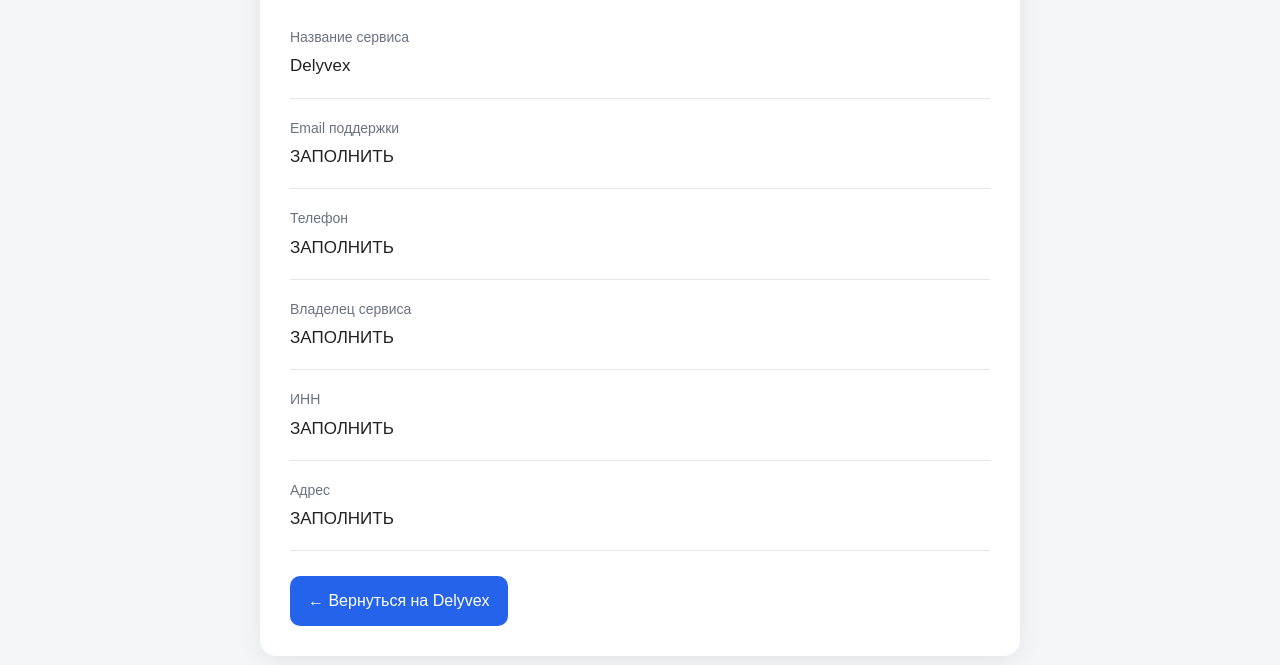
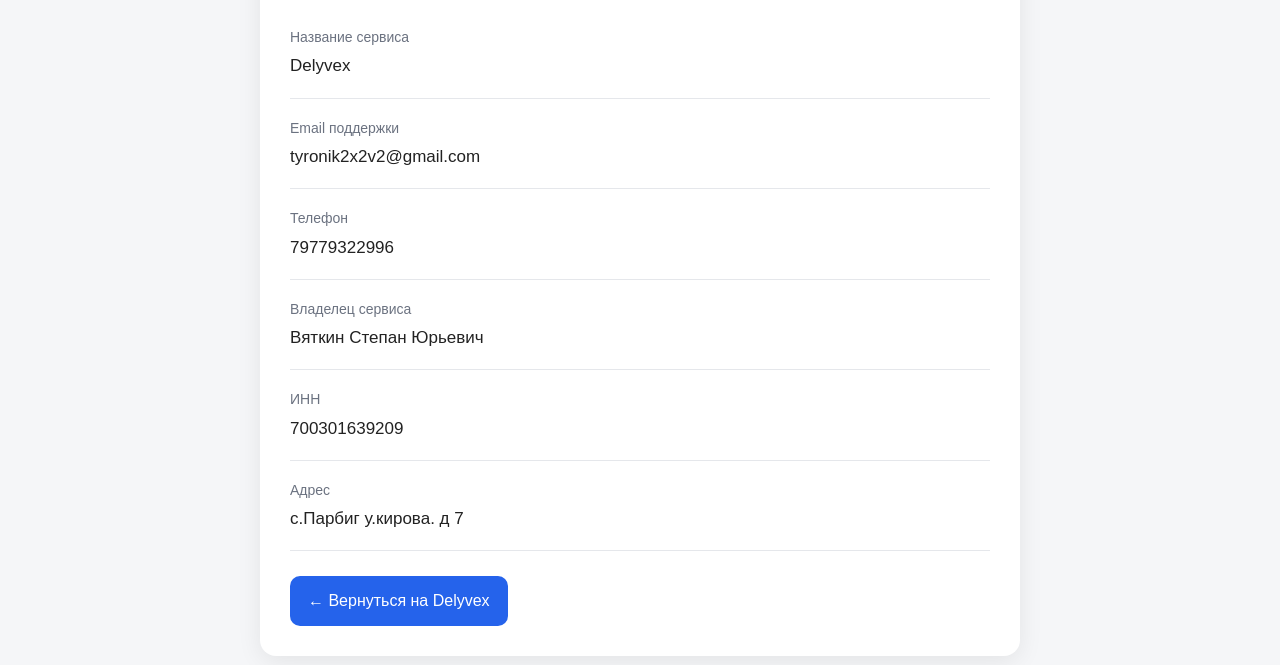
Before and after one commit to tyronik2x2v2-stack/Delyvex, a plain HTML site: page contacts.html in a window 1280 px wide. Shown: the part 203-868 px from the top of the page. Drawn offline with Linux system fonts and the light colour scheme.

Commit message:
Update contacts.html

```diff
--- a/contacts.html
+++ b/contacts.html
@@ -82,27 +82,27 @@
 
 <div class="contact">
 <div class="label">Email поддержки</div>
-<div class="value">ЗАПОЛНИТЬ</div>
+<div class="value">tyronik2x2v2@gmail.com</div>
 </div>
 
 <div class="contact">
 <div class="label">Телефон</div>
-<div class="value">ЗАПОЛНИТЬ</div>
+<div class="value">79779322996</div>
 </div>
 
 <div class="contact">
 <div class="label">Владелец сервиса</div>
-<div class="value">ЗАПОЛНИТЬ</div>
+<div class="value">Вяткин Степан Юрьевич</div>
 </div>
 
 <div class="contact">
 <div class="label">ИНН</div>
-<div class="value">ЗАПОЛНИТЬ</div>
+<div class="value">700301639209</div>
 </div>
 
 <div class="contact">
 <div class="label">Адрес</div>
-<div class="value">ЗАПОЛНИТЬ</div>
+<div class="value">с.Парбиг у.кирова. д 7</div>
 </div>
 
 <a class="back" href="index.html">← Вернуться на Delyvex</a>
```
